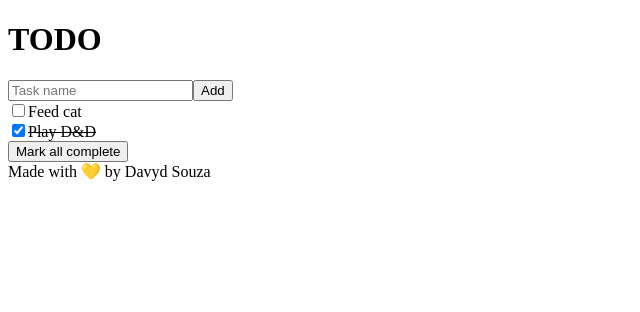
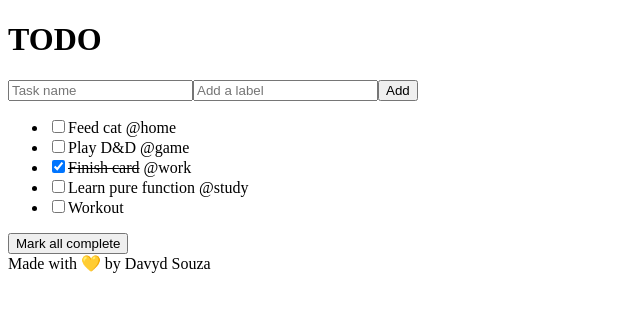
Before and after one commit to davyd-souza/todo-react, a React (Vite) app: page / in a window 1280 px wide. Shown: the top 312 px of the page, without its empty margins (0-640 px from the left). Built offline with nearby package versions, Linux system fonts and the light colour scheme.

Commit message:
feat: implement labels

```diff
--- a/src/App.tsx
+++ b/src/App.tsx
@@ -2,10 +2,11 @@
 import { useState } from 'react'
 
 // UTIL
-export type TaskProps = Readonly<{
+type TaskProps = Readonly<{
 	id: string
 	title: string
 	completed: boolean
+  label?: string
 }>
 
 type TaskCompletedProps = TaskProps & Readonly<{
@@ -13,17 +14,22 @@ type TaskCompletedProps = TaskProps & Readonly<{
 }>
 
 const defaultFormData = {
-  title: ''
+  title: '',
+  label: ''
 }
 
 function App() {
   const [ formData, setFormData ] = useState(defaultFormData)
+  const [ tasks, setTasks ] = useState<TaskProps[]>([
+    { id: '1', title: 'Feed cat', completed: false, label: 'home' },
+    { id: '2', title: 'Play D&D', completed: false, label: 'game' },
+    { id: '3', title: 'Finish card', completed: true, label: 'work' },
+    { id: '4', title: 'Learn pure function', completed: false, label: 'study' },
+    { id: '5', title: 'Workout', completed: false},
+  ])
 
-  const [ tasks, setTasks ] = useState<TaskProps[]>([
-    {id: '1', title: 'Feed cat', completed: false},
-    {id: '2', title: 'Play D&D', completed: true},
-  ])
-  const { title } = formData
+  const labelList = ['home', 'work', 'study', 'supermarket']
+  const { title, label } = formData
 
 
 
@@ -42,7 +48,12 @@ function App() {
     setTasks(prevState => {
       return [
         ...prevState,
-        { id: (tasks.length + 1).toString(), title: formData.title, completed: false }
+        {
+          id: (tasks.length + 1).toString(),
+          title: formData.title,
+          completed: false,
+          label: formData.label
+        }
       ]
     })
 
@@ -68,9 +79,11 @@ function App() {
     setTasks(newTasks)
   }
 
+
   const completeAll = (task: TaskProps): TaskCompletedProps => {
     return { ...task, completed: true}
   }
+
 
   return (
     <div className="App">
@@ -80,6 +93,7 @@ function App() {
 
       <main>
         <form onSubmit={handleNewTask}>
+
           <input
             type="text"
             name="title"
@@ -87,33 +101,54 @@ function App() {
             onChange={handleFormChange}
             value={title}
             placeholder="Task name"
-            autoComplete='off'
+            autoComplete="off"
             required
           />
+
+          <input
+            type="text"
+            name="label"
+            id="label"
+            onChange={handleFormChange}
+            value={label}
+            list="label-list"
+            placeholder="Add a label"
+          />
+
+          <datalist id="label-list">
+            {
+              labelList.map(label => <option key={label} value={label}>{`@${label}`}</option>)
+            }
+          </datalist>
+
           <button type="submit">Add</button>
         </form>
 
           <section>
+            <ul>
               {
                 tasks.map(task => {
                   return (
-                  <div key={task.id}>
+                    <li key={task.id}>
                       <input
                         type="checkbox"
                         id={task.id}
                         checked={task.completed}
-                      onClick={() => handleToggleTask(task.id)}
+                        onChange={() => handleToggleTask(task.id)}
                       />
-                    <label
-                      htmlFor={task.id}
-                      style={{textDecoration: task.completed ? 'line-through' : 'none' }}
-                    >
+                      <label htmlFor={task.id} style={{textDecoration: task.completed ? 'line-through' : 'none' }}>
                         {task.title}
                       </label>
-                  </div>
+
+                      <label htmlFor={task.id}>
+                        { task.label && ` @${task.label}` }
+                      </label>
+                    </li>
                   )
                 })
               }
+            </ul>
+
             <button onClick={handleCompleteAll}>Mark all complete</button>
           </section>
       </main>
```
Lines whose indentation alone changed are shown as unchanged.
